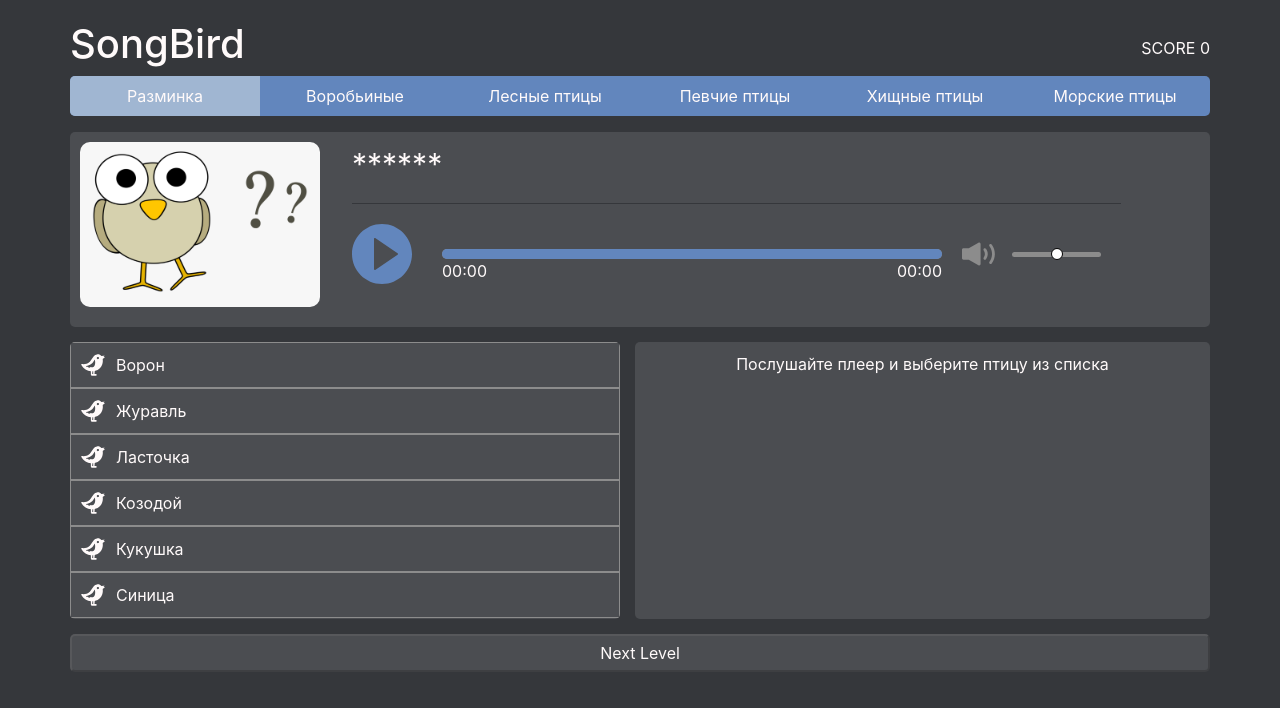
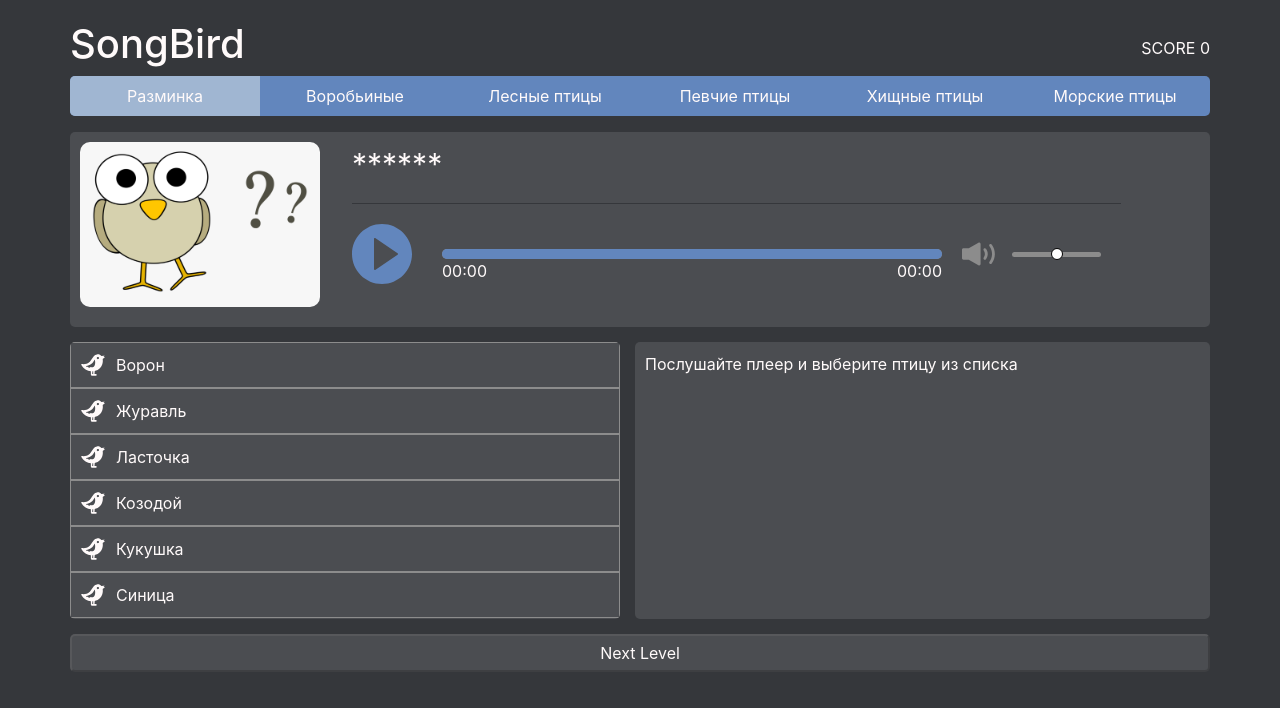
Before and after one commit to Maxvvellh0use/songbird, a React (Create React App) app: page / in a window 1280 px wide. Shown: the top 708 px of the page. Built offline with nearby package versions, Linux system fonts and the light colour scheme.

Commit message:
fix: fix responsive text align in descroption block

```diff
--- a/src/components/DescriptionBirdBlock/description_bird.scss
+++ b/src/components/DescriptionBirdBlock/description_bird.scss
@@ -11,7 +11,9 @@
   color: snow;
   overflow: hidden;
   text-overflow: ellipsis;
+  text-align: left;
   @media (max-width: 1160px) {
+    text-align: center;
     display: flex;
     justify-content: center;
     width: 100%;
@@ -42,6 +44,10 @@
   height: 155px;
   object-fit: cover;
   border-radius: 10px;
+  @media (max-width: 268px) {
+    width: 150px;
+    height: 100px;
+  }
 }
 
 .loader_image_container {
@@ -76,9 +82,9 @@
 .description__bird_description {
   margin-top: 10px;
   max-height: 96px;
+  text-align: justify;
   @media (max-width: 768px) {
     margin: 5px;
-    text-align: justify;
     font-size: 14px;
     max-height: 100%;
     height: 100%;
```
